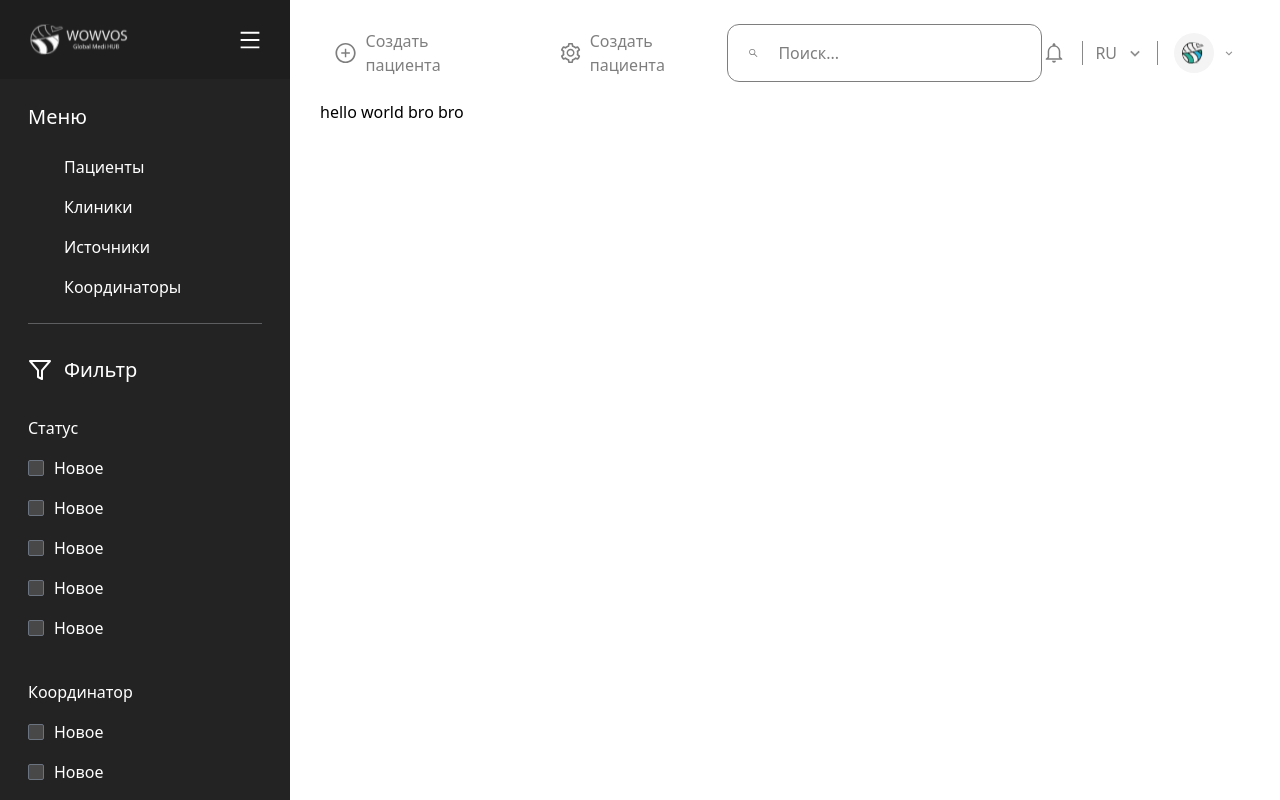
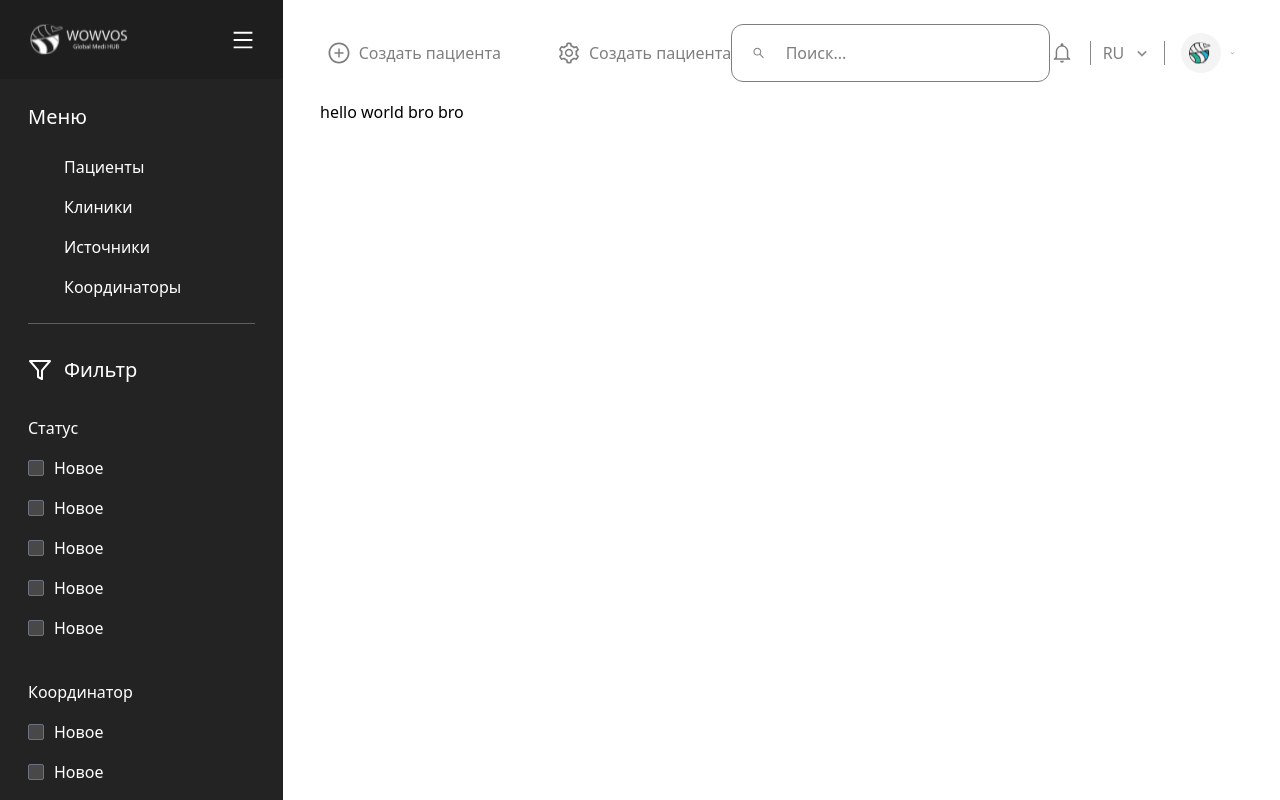
Before and after one commit to Daler-web-dev/WowVos_CRM, a Next.js app: page / in a window 1280 px wide. Built offline with nearby package versions, Linux system fonts and the light colour scheme.

Commit message:
animated

```diff
--- a/src/layout/Layout.tsx
+++ b/src/layout/Layout.tsx
@@ -22,7 +22,7 @@ const Layout: React.FC<LayoutProps> = ({ children }) => {
 	return (
 		<>
 			<div className="flex flex-row-reverse w-full h-vh items-start fixed top-0 left-0">
-				<header className="flex justify-between items-center py-6 px-[44px] w-[100%] bg-white">
+				<header className="flex justify-between items-center py-6 px-[44px] w-[100%] bg-white whitespace-nowrap ">
 					{!menuOpen && (
 						<Image
 							src="/icons/logo.svg"
@@ -98,7 +98,7 @@ const Layout: React.FC<LayoutProps> = ({ children }) => {
 
 				<aside
 					className="h-[100vh] bg-[#232323]"
-					style={{ width: menuOpen ? "30%" : "5%" }}
+					style={{ width: menuOpen ? "30%" : "5%", transition: ".4s ease" }}
 				>
 					<div className="flex justify-between items-center py-6 px-7 bg-[#1F1E1E]">
 						{menuOpen && (
```
